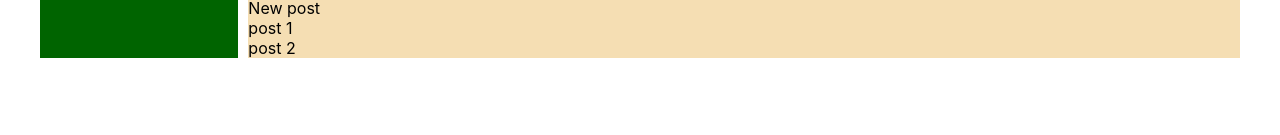
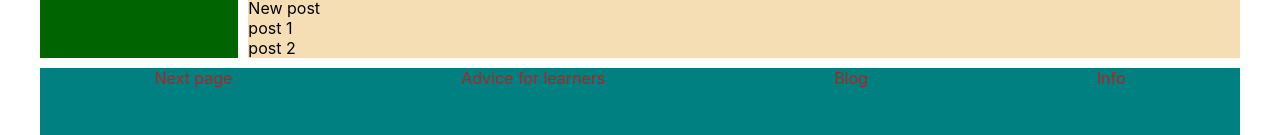
Before and after one commit to AhmadIznaurov/React_Route, a React (Create React App) app: page / in a window 1280 px wide. Shown: the part 785-920 px from the top of the page. Before the commit the page ends 843 px from the top, so only its background shows below. Built offline with nearby package versions, Linux system fonts and the light colour scheme.

Commit message:
footer adding

```diff
--- a/src/App.css
+++ b/src/App.css
@@ -6,7 +6,8 @@
     grid-template-rows: 60px 1fr;
     grid-template-areas:
           "h h"
-          "n c";
+          "n c"
+          "f f";
     grid-gap: 10px;
 }
 
@@ -44,3 +45,16 @@
 .content img {
    width: 90%;
 }
+
+.footer {
+    height: 70px;
+    display: flex;
+    justify-content: space-around;
+    grid-area: f;
+    background-color: teal;
+}
+
+.footer a {
+    text-decoration: none;
+    color: firebrick;
+}
--- a/src/App.js
+++ b/src/App.js
@@ -4,6 +4,7 @@ import React from "react";
 import Header from "./components/Header";
 import Navbar from "./components/Navbar";
 import Profile from "./components/Profile";
+import Footer from "./components/Footer";
 
 
 const App = () => {
@@ -12,6 +13,7 @@ const App = () => {
         <Header />
         <Navbar />
         <Profile />
+        <Footer />
     </div>
   );
 }
--- /dev/null
+++ b/src/components/Footer.jsx
@@ -0,0 +1,14 @@
+import React from "react";
+
+const Footer = () => {
+    return (
+        <footer className="footer">
+            <div><a href="#">Next page</a></div>
+            <div><a href="#">Advice for learners</a></div>
+            <div><a href="#">Blog</a></div>
+            <div><a href="#">Info</a></div>
+        </footer>
+    )
+}
+
+export default Footer;
```
